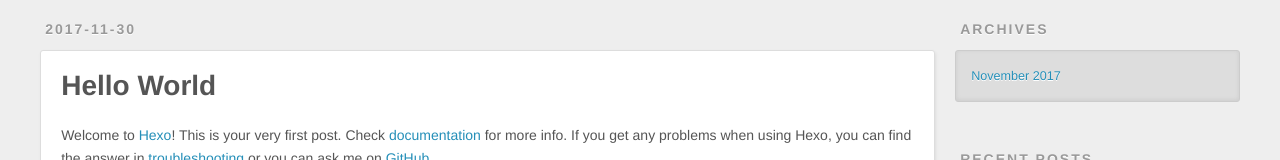
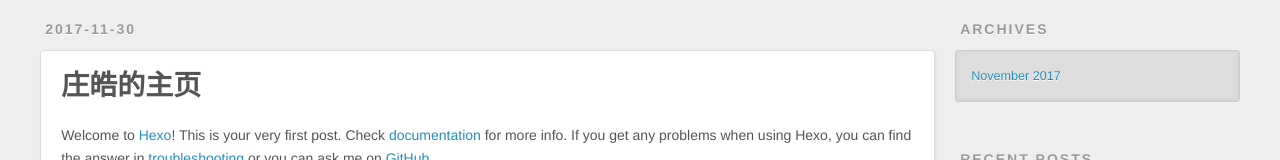
Before and after one commit to zhuanghao2017/zhuanghao2017.github.io, a plain HTML site: page index.html in a window 1280 px wide. Shown: the part 329-489 px from the top of the page. Drawn offline with nearby package versions, Linux system fonts and the light colour scheme.

Commit message:
2019第二次提交

```diff
--- a/index.html
+++ b/index.html
@@ -75,7 +75,7 @@
 
 
     <h1 itemprop="name">
-      <a class="article-title" href="/2017/11/30/hello-world/">Hello World</a>
+      <a class="article-title" href="/2017/11/30/hello-world/">庄皓的主页</a>
     </h1>
 
 
```
